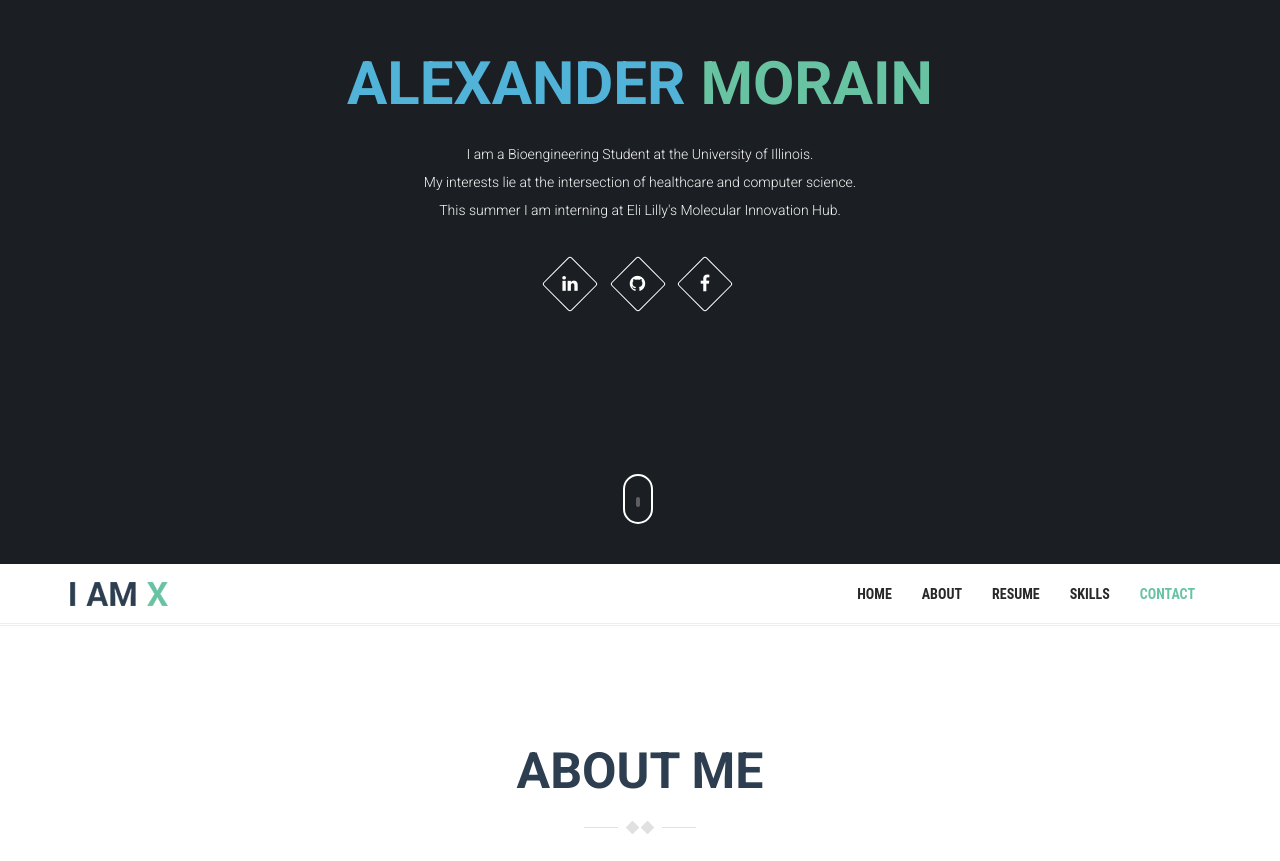
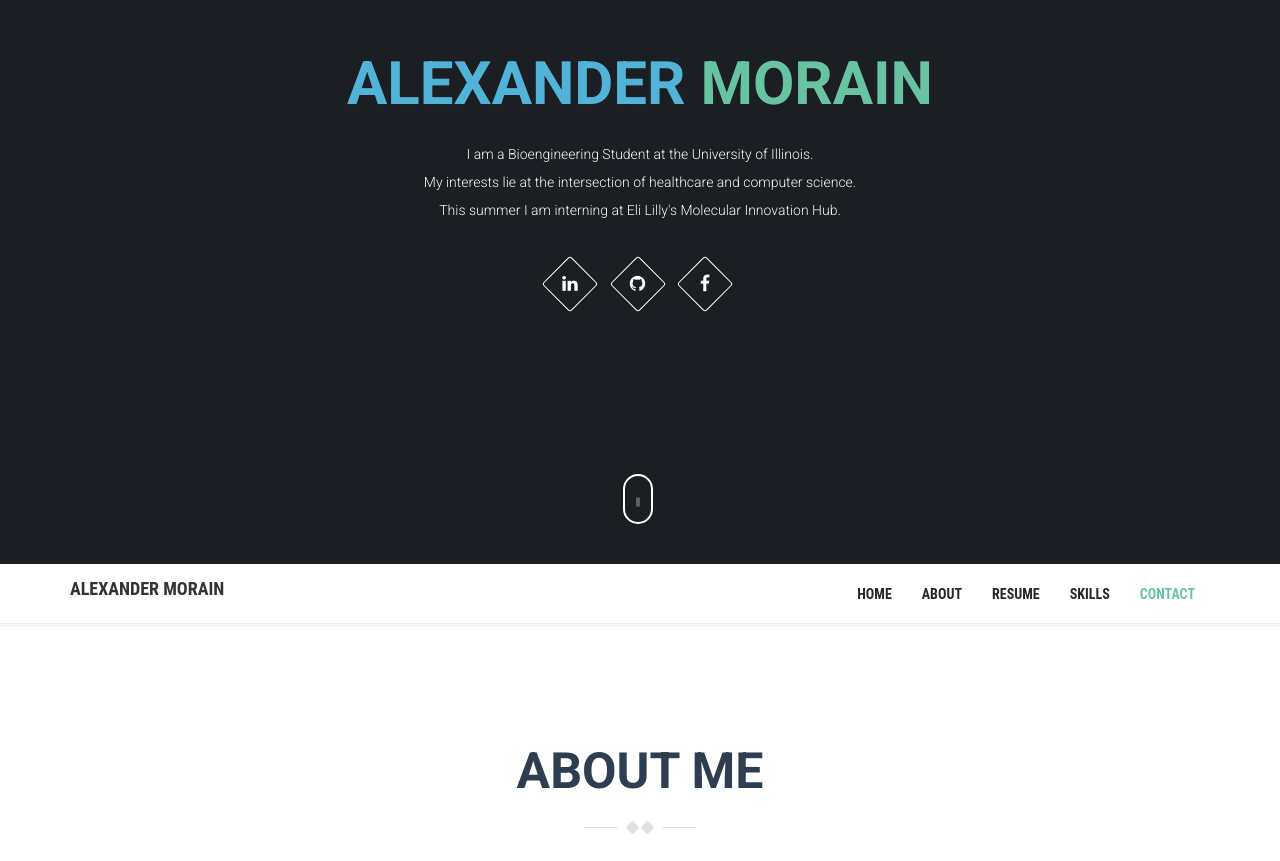
Before and after one commit to amorain2/amorain2.github.io, a plain HTML site: page index.html in a window 1280 px wide. Shown: the part 236-1097 px from the top of the page. Drawn offline with Linux system fonts and the light colour scheme; a script that the page names is missing.

Commit message:
Fixed logo when going to the site and changed home button in top left to my name

```diff
--- a/assets/css/style.css
+++ b/assets/css/style.css
@@ -48,7 +48,7 @@ body, html{
 /* Link style
 ---------------------------------------------------------*/
 a {
-    color: #68c3a3;
+    color: #333333;
 }
 a,
 a > * {
@@ -59,7 +59,7 @@ a > * {
 a:focus,
 a:hover {
     outline: none;
-    color: #333333;
+    color: #68c3a3;
     text-decoration: none;
 }
 
--- a/index.html
+++ b/index.html
@@ -32,7 +32,7 @@
       <script src="https://oss.maxcdn.com/libs/respond.js/1.4.2/respond.min.js"></script>
   <![endif]-->
 
-  <link rel="shortcut icon" href="assets/images/ico/favicon.png">
+  <link rel="shortcut icon" href="assets/images/ico/amlogo.jpg">
   <link rel="apple-touch-icon-precomposed" sizes="144x144" href="assets/images/ico/apple-touch-icon-144-precomposed.png">
   <link rel="apple-touch-icon-precomposed" sizes="114x114" href="assets/images/ico/apple-touch-icon-114-precomposed.png">
   <link rel="apple-touch-icon-precomposed" sizes="72x72" href="assets/images/ico/apple-touch-icon-72-precomposed.png">
@@ -84,7 +84,7 @@
 						<span class="icon-bar"></span>
 						<span class="icon-bar"></span>
 					</button>
-					<a class="navbar-brand" href="index.html"><img src="assets/images/logo.png" alt=""></a>
+					<a class="navbar-brand" href="index.html">Alexander Morain</a>
 				</div>
 
 				<div class="collapse navbar-collapse" id="custom-collapse">
```
Also changed, not shown: assets/images/ico/am_logo.jpg (added).
